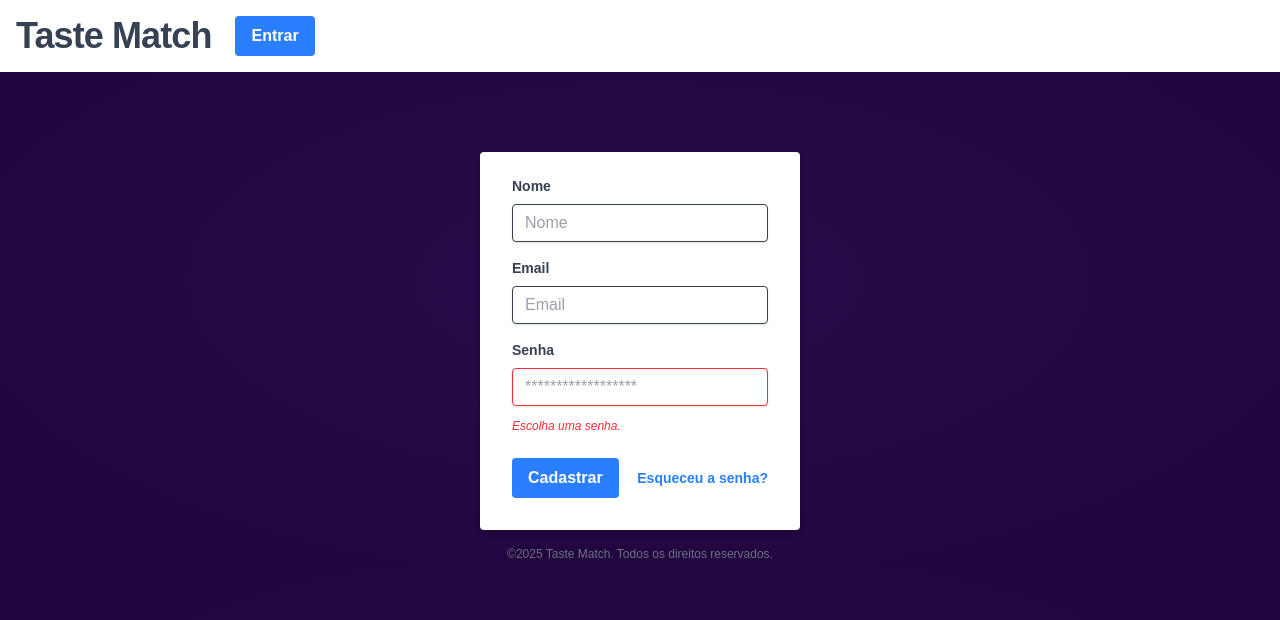
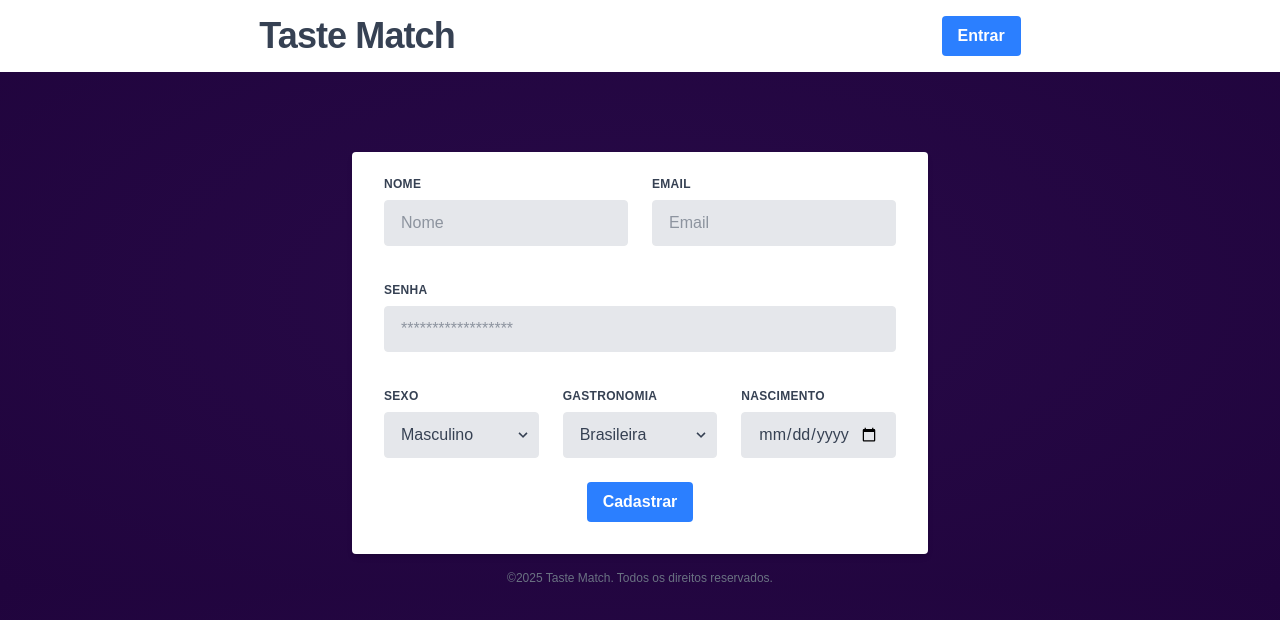
Before and after one commit to Ze-Victor/taste-match-app, a React (Vite) app: page /Login in a window 1280 px wide. Shown: the top 620 px of the page. Built offline with nearby package versions, Linux system fonts and the light colour scheme.

Commit message:
feat: create form fields

```diff
--- a/src/components/Formulario.tsx
+++ b/src/components/Formulario.tsx
@@ -1,42 +1,104 @@
 export default function Formulario() {
     return (
-        <div className="w-full max-w-xs">
-            <form className="bg-white shadow-md rounded px-8 pt-6 pb-8 mb-4">
-                <div className="mb-4">
-                    <label className="block text-gray-700 text-sm font-bold mb-2" htmlFor="username">
+        <div className="w-full max-w-xl">
+            <form className="w-full max-w-xl bg-white shadow-md rounded px-8 pt-6 pb-8 mb-4">
+                <div className="flex flex-wrap -mx-3 mb-6">
+                    <div className="w-full md:w-1/2 px-3 mb-6 md:mb-0">
+                        <label className="block uppercase tracking-wide text-gray-700 text-xs font-bold mb-2"
+                               htmlFor="nome">
                             Nome
                         </label>
                         <input
-                        className="shadow appearance-none border rounded w-full py-2 px-3 text-gray-700 leading-tight focus:outline-none focus:shadow-outline"
-                        id="username" type="text" placeholder="Nome"/>
+                            className="appearance-none block w-full bg-gray-200 text-gray-700 border border-gray-200 rounded py-3 px-4 mb-3 leading-tight focus:outline-none focus:bg-white"
+                            id="nome" type="text" placeholder="Nome"/>
+                        {/*<p className="text-red-500 text-xs italic">Please fill out this field.</p>*/}
                     </div>
-                <div className="mb-4">
-                    <label className="block text-gray-700 text-sm font-bold mb-2" htmlFor="username">
+                    <div className="w-full md:w-1/2 px-3">
+                        <label className="block uppercase tracking-wide text-gray-700 text-xs font-bold mb-2"
+                               htmlFor="email">
                             Email
                         </label>
                         <input
-                        className="shadow appearance-none border rounded w-full py-2 px-3 text-gray-700 leading-tight focus:outline-none focus:shadow-outline"
-                        id="username" type="email" placeholder="Email"/>
+                            className="appearance-none block w-full bg-gray-200 text-gray-700 border border-gray-200 rounded py-3 px-4 leading-tight focus:outline-none focus:bg-white focus:border-gray-500"
+                            id="email" type="email" placeholder="Email"/>
                     </div>
-                <div className="mb-6">
-                    <label className="block text-gray-700 text-sm font-bold mb-2" htmlFor="password">
+                </div>
+                <div className="flex flex-wrap -mx-3 mb-6">
+                    <div className="w-full px-3">
+                        <label className="block uppercase tracking-wide text-gray-700 text-xs font-bold mb-2"
+                               htmlFor="senha">
                             Senha
                         </label>
                         <input
-                        className="shadow appearance-none border border-red-500 rounded w-full py-2 px-3 text-gray-700 mb-3 leading-tight focus:outline-none focus:shadow-outline"
-                        id="password" type="password" placeholder="******************"/>
-                    <p className="text-red-500 text-xs italic">Escolha uma senha.</p>
+                            className="appearance-none block w-full bg-gray-200 text-gray-700 border border-gray-200 rounded py-3 px-4 mb-3 leading-tight focus:outline-none focus:bg-white focus:border-gray-500"
+                            id="senha" type="password" placeholder="******************"/>
+                        {/*<p className="text-gray-600 text-xs italic"></p>*/}
                     </div>
-                <div className="flex items-center justify-between">
+                </div>
+                <div className="flex flex-wrap -mx-3 mb-2">
+                    <div className="w-full md:w-1/3 px-3 mb-6 md:mb-0">
+                        <label className="block uppercase tracking-wide text-gray-700 text-xs font-bold mb-2"
+                               htmlFor="sexo">
+                            Sexo
+                        </label>
+                        <div className="relative">
+                            <select
+                                className="block appearance-none w-full bg-gray-200 border border-gray-200 text-gray-700 py-3 px-4 pr-8 rounded leading-tight focus:outline-none focus:bg-white focus:border-gray-500"
+                                id="sexo">
+                                <option>Masculino</option>
+                                <option>Feminino</option>
+                            </select>
+                            <div
+                                className="pointer-events-none absolute inset-y-0 right-0 flex items-center px-2 text-gray-700">
+                                <svg className="fill-current h-4 w-4" xmlns="http://www.w3.org/2000/svg"
+                                     viewBox="0 0 20 20">
+                                    <path
+                                        d="M9.293 12.95l.707.707L15.657 8l-1.414-1.414L10 10.828 5.757 6.586 4.343 8z"/>
+                                </svg>
+                            </div>
+                        </div>
+                    </div>
+                    <div className="w-full md:w-1/3 px-3 mb-6 md:mb-0">
+                        <label className="block uppercase tracking-wide text-gray-700 text-xs font-bold mb-2"
+                               htmlFor="gastronomia">
+                            Gastronomia
+                        </label>
+                        <div className="relative">
+                            <select
+                                className="block appearance-none w-full bg-gray-200 border border-gray-200 text-gray-700 py-3 px-4 pr-8 rounded leading-tight focus:outline-none focus:bg-white focus:border-gray-500"
+                                id="gastronomia">
+                                <option>Brasileira</option>
+                                <option>Japonesa</option>
+                                <option>Italiana</option>
+                                <option>Mexicana</option>
+                                <option>Chinesa</option>
+                            </select>
+                            <div
+                                className="pointer-events-none absolute inset-y-0 right-0 flex items-center px-2 text-gray-700">
+                                <svg className="fill-current h-4 w-4" xmlns="http://www.w3.org/2000/svg"
+                                     viewBox="0 0 20 20">
+                                    <path
+                                        d="M9.293 12.95l.707.707L15.657 8l-1.414-1.414L10 10.828 5.757 6.586 4.343 8z"/>
+                                </svg>
+                            </div>
+                        </div>
+                    </div>
+                    <div className="w-full md:w-1/3 px-3 mb-6 md:mb-0">
+                        <label className="block uppercase tracking-wide text-gray-700 text-xs font-bold mb-2"
+                               htmlFor="nascimento">
+                            Nascimento
+                        </label>
+                        <input
+                            className="appearance-none block w-full bg-gray-200 text-gray-700 border border-gray-200 rounded py-3 px-4 leading-tight focus:outline-none focus:bg-white focus:border-gray-500"
+                            id="nascimento" type="date"/>
+                    </div>
+                </div>
+                <div className="justify-self-center">
                     <button
-                        className="bg-blue-500 hover:bg-blue-700 text-white font-bold py-2 px-4 rounded focus:outline-none focus:shadow-outline"
+                        className="bg-blue-500 hover:bg-blue-700 text-white font-bold py-2 px-4 mt-4 rounded focus:outline-none focus:shadow-outline"
                         type="button">
                         Cadastrar
                     </button>
-                    <a className="inline-block align-baseline font-bold text-sm text-blue-500 hover:text-blue-800"
-                       href="#">
-                        Esqueceu a senha?
-                    </a>
                 </div>
             </form>
             <p className="text-center text-gray-500 text-xs">
--- a/src/components/Header.tsx
+++ b/src/components/Header.tsx
@@ -1,18 +1,12 @@
 export default function Header() {
     return (
-        <nav className="w-full mb-20 flex bg-white p-4 place-content-center">
-            <div className="flex items-center flex-shrink-0 text-white mr-6">
+        <div className="flex place-content-around w-full mb-20 bg-white p-4 text-white">
             <span className="text-gray-700 font-semibold text-4xl tracking-tight">Taste Match</span>
-            </div>
-            <div className="w-full flex-grow lg:flex lg:items-center lg:w-auto">
-                <div>
             <button
-                        className="bg-blue-500 hover:bg-blue-700 text-white font-bold py-2 px-4 rounded focus:outline-none focus:shadow-outline"
+                className="lg:flex lg:items-center lg:w-auto bg-blue-500 hover:bg-blue-700 text-white font-bold py-2 px-4 rounded focus:outline-none focus:shadow-outline"
                 type="button">
                 Entrar
             </button>
         </div>
-            </div>
-        </nav>
     );
 }
```
Also changed, not shown: src/components/ProfileSuggestion.tsx (+11 -6 lines). Lines whose indentation alone changed are shown as unchanged.
